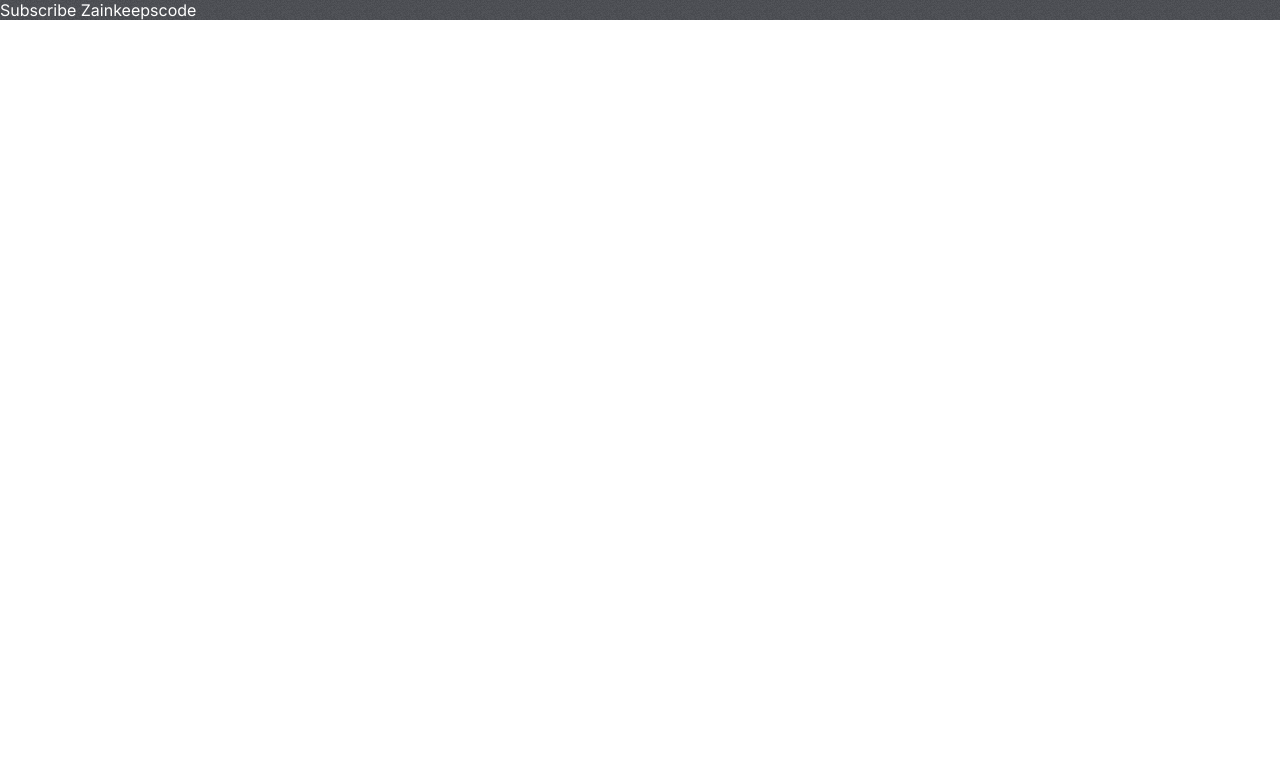
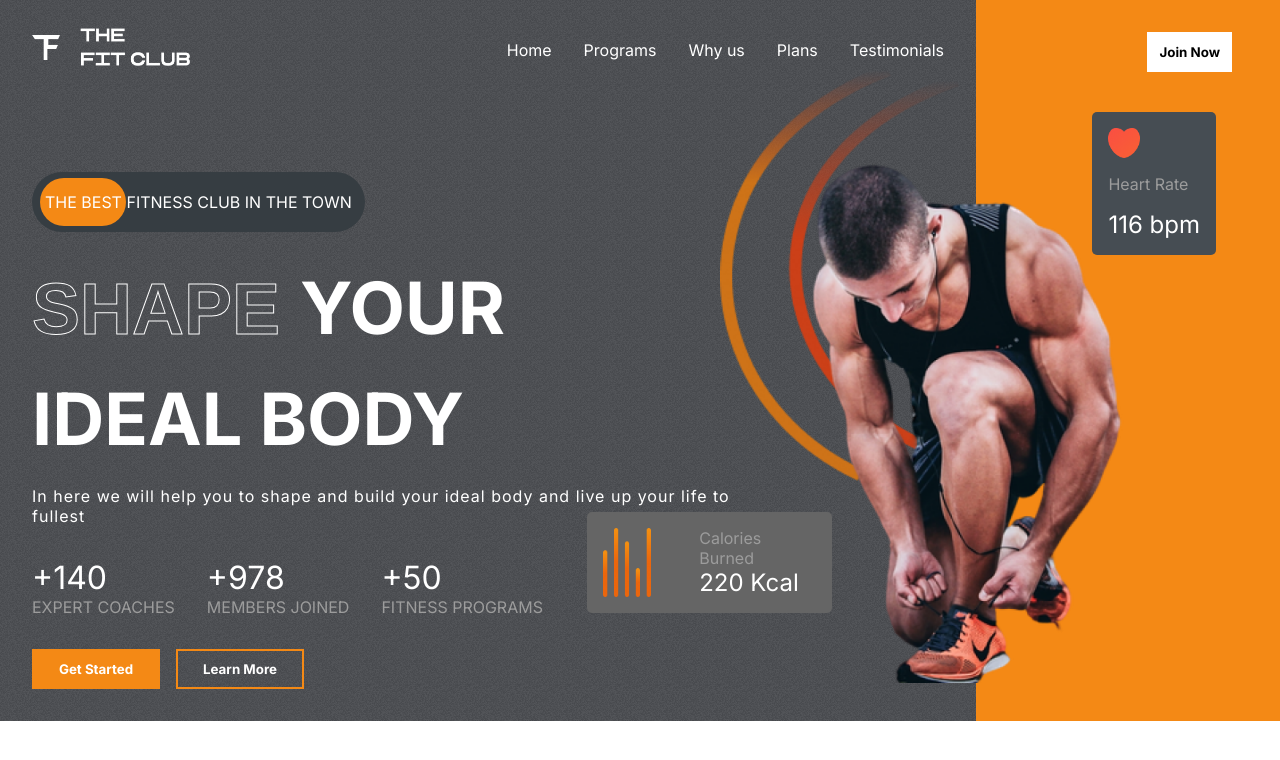
Before and after one commit to alveswellingtonn/Gym-React, a React (Create React App) app: page / in a window 1280 px wide. Shown: the top 760 px of the page. Built offline with nearby package versions, Linux system fonts and the light colour scheme.

Commit message:
Hero Component

```diff
--- a/src/App.css
+++ b/src/App.css
@@ -21,3 +21,25 @@
 ::-webkit-scrollbar{
   display: none;
 }
+
+.stroke-text {
+  color: transparent;
+  font-family: Arial, Helvetica, sans-serif;
+  -webkit-text-stroke-width: 1px;
+  -webkit-text-stroke-color: white;
+}
+
+.btn {
+  background-color: white;
+  padding: 0.5rem;
+  font-weight: bold;
+  border: 4px solid transparent;
+  transition: 300ms all;
+  display: flex;
+  align-items: center;
+  justify-content: center;
+}
+
+.btn:hover {
+  cursor: pointer;
+}
--- a/src/App.jsx
+++ b/src/App.jsx
@@ -1,8 +1,9 @@
 import './App.css';
+import Hero from './components/Hero/Hero';
 function App() {
   return (
     <div className="App">
-          <span style={{color: 'white'}}>Subscribe Zainkeepscode</span>
+      <Hero />
     </div>
   );
 }
--- /dev/null
+++ b/src/components/Header/Header.css
@@ -0,0 +1,22 @@
+.header {
+    display: flex;
+    justify-content: space-between;
+}
+
+.logo {
+    width: 10rem;
+    height: 3rem;
+}
+
+.header-menu {
+    list-style: none;
+    display: flex;
+    gap: 2rem;
+    color: white;
+}
+
+.header-menu>li:hover {
+    cursor: pointer;
+   color: var(--orange);
+   cursor: pointer;
+}
--- /dev/null
+++ b/src/components/Header/Header.jsx
@@ -0,0 +1,22 @@
+import React from 'react';
+import './Header.css';
+
+import Logo from '../../assets/logo.png';
+
+const Header = () => {
+  return (
+    <div className='header'>
+        <img src={Logo} alt="logo" className='logo' />
+
+        <ul className='header-menu'>
+            <li>Home</li>
+            <li>Programs</li>
+            <li>Why us</li>
+            <li>Plans</li>
+            <li>Testimonials</li>
+        </ul>
+    </div>
+  )
+}
+
+export default Header
--- /dev/null
+++ b/src/components/Hero/Hero.css
@@ -0,0 +1,185 @@
+.hero {
+    display: flex;
+    justify-content: space-between;
+}
+
+.left-h {
+    padding: 2rem;
+    padding-top: 1.5rem;
+    flex: 3;
+    display: flex;
+    gap: 2rem;
+    flex-direction: column;
+}
+
+.right-h {
+    flex: 1;
+    position: relative;
+    background-color: var(--orange);
+}
+
+.the-best-ad {
+    margin-top: 4rem;
+    background-color: #363d42;
+    border-radius: 4rem;
+    width: fit-content;
+    padding: 20px 13px;
+    text-transform: uppercase;
+    color: white;
+    position: relative;
+    display: flex;
+    align-items: center;
+    justify-content: flex-start;
+}
+
+.the-best-ad>span {
+    z-index: 2;
+}
+
+.the-best-ad>div {
+    position: absolute;
+    background-color: var(--orange);
+    width: 5.4rem;
+    height: 80%;
+    left: 8px;
+    border-radius: 3rem;
+    z-index: 1;
+}
+
+.hero-text {
+    display: flex;
+    flex-direction: column;
+    gap: 1.5rem;
+    text-transform: uppercase;
+    font-size: 4.5rem;
+    font-weight: bold;
+    color: white;
+    text-overflow: inherit;
+}
+
+.hero-text>div:nth-of-type(3) {
+    font-size: 1rem;
+    font-weight: 200;
+    text-transform: none;
+    letter-spacing: 1px;
+    width: 80%;
+}
+
+.figures {
+    display: flex;
+    gap: 2rem;
+}
+
+.figures>div {
+    display: flex;
+    flex-direction: column;
+}
+
+.figures>div>span:nth-of-type(1) {
+    color: white;
+    font-size: 2rem;
+}
+
+.figures>div>span:nth-of-type(2) {
+    color: var(--gray);
+    text-transform: uppercase;
+}
+
+.hero-buttons {
+    display: flex;
+    gap: 1rem;
+    font-weight: normal;
+}
+
+.hero-buttons>:nth-child(1) {
+    color: white;
+    background-color: var(--orange);
+    width: 8rem;
+}
+
+.hero-buttons>:nth-child(2) {
+    color: white;
+    background-color: transparent;
+    width: 8rem;
+    border: 2px solid var(--orange);
+}
+
+.right-h>.btn {
+    position: absolute;
+    right: 3rem;
+    top: 2rem;
+    color: black;
+}
+
+.heart-rate {
+    display: flex;
+    flex-direction: column;
+    gap: 1rem;
+    background-color: var(--darkGrey);
+    width: fit-content;
+    padding: 1rem;
+    align-items: start;
+    border-radius: 5px;
+    position: absolute;
+    right: 4rem;
+    top: 7rem;
+}
+
+.heart-rate>img {
+    width: 2rem;
+}
+
+.heart-rate>:nth-child(2) {
+    color: var(--gray);
+}
+
+.heart-rate>:nth-child(3) {
+    color: white;
+    font-size: 1.5rem;
+}
+
+.hero-image {
+    position: absolute;
+    right: 8rem;
+    top: 10rem;
+    width: 23rem;
+}
+
+.hero-image-back {
+    position: absolute;
+    top: 4rem;
+    right: 20rem;
+    z-index: -1;
+    width: 15rem;
+}
+
+.calories {
+    display: flex;
+    gap: 3rem;
+    background-color: var(--caloryCard);
+    border-radius: 5px;
+    padding: 1rem;
+    width: 70%;
+    position: absolute;
+    top: 32rem;
+    right: 28rem;
+}
+
+.calories > img {
+    width: 3rem;
+}
+
+.calories > div {
+    display: flex;
+    flex-direction: column;
+    justify-content: space-between;
+}
+
+.calories > div > :nth-child(1) {
+    color: var(--gray);
+}
+
+.calories > div > :nth-child(2) {
+    color: white;
+    font-size: 1.5rem;
+}
--- /dev/null
+++ b/src/components/Hero/Hero.jsx
@@ -0,0 +1,88 @@
+import React from 'react';
+import './Hero.css';
+
+import Header from "../Header/Header"
+
+import hero_image from "../../assets/hero_image.png";
+import hero_image_back from "../../assets/hero_image_back.png";
+import Heart from "../../assets/heart.png";
+import Calories from "../../assets/calories.png";
+
+const Hero = () => {
+    return (
+        <div className='hero'>
+            <div className='left-h'>
+                <Header />
+
+                <div className='the-best-ad'>
+                    <div></div>
+                    <span>the best fitness club in the town</span>
+                </div>
+
+                <div className='hero-text'>
+                    <div>
+                        <span className='stroke-text'>Shape </span>
+                        <span>Your</span>
+                    </div>
+                    <div>
+                        <span>Ideal body</span>
+                    </div>
+
+                    <div>
+                        <span>
+                            In here we will help you to shape and build your ideal body and live up your life to fullest
+                        </span>
+                    </div>
+                </div>
+
+                {/* figures */}
+                <div className='figures'>
+                    <div>
+                        <span>+140 </span>
+                        <span>EXPERT COACHES</span>
+                    </div>
+                    <div>
+                        <span>+978 </span>
+                        <span>MEMBERS JOINED</span>
+                    </div>
+                    <div>
+                        <span>+50 </span>
+                        <span>FITNESS PROGRAMS</span>
+                    </div>
+                </div>
+
+                {/* buttons */}
+                <div className='hero-buttons'>
+                    <button className='btn'>Get Started</button>
+                    <button className='btn'>Learn More</button>
+                </div>
+
+            </div>
+
+            <div className='right-h'>
+                <button className='btn'> Join Now</button>
+
+                <div className='heart-rate'>
+                    <img src={Heart} alt="Heart" />
+                    <span>Heart Rate</span>
+                    <span>116 bpm</span>
+                </div>
+
+                {/* hero images */}
+                <img src={hero_image} alt="hero_image" className='hero-image' />
+                <img src={hero_image_back} alt="hero_image_back" className='hero-image-back' />
+
+                {/* calories */}
+                <div className="calories">
+                    <img src={Calories} alt="Calories" />
+                    <div>
+                        <span>Calories Burned</span>
+                        <span>220 Kcal</span>
+                    </div>
+                </div>
+            </div>
+        </div>
+    )
+}
+
+export default Hero
```
